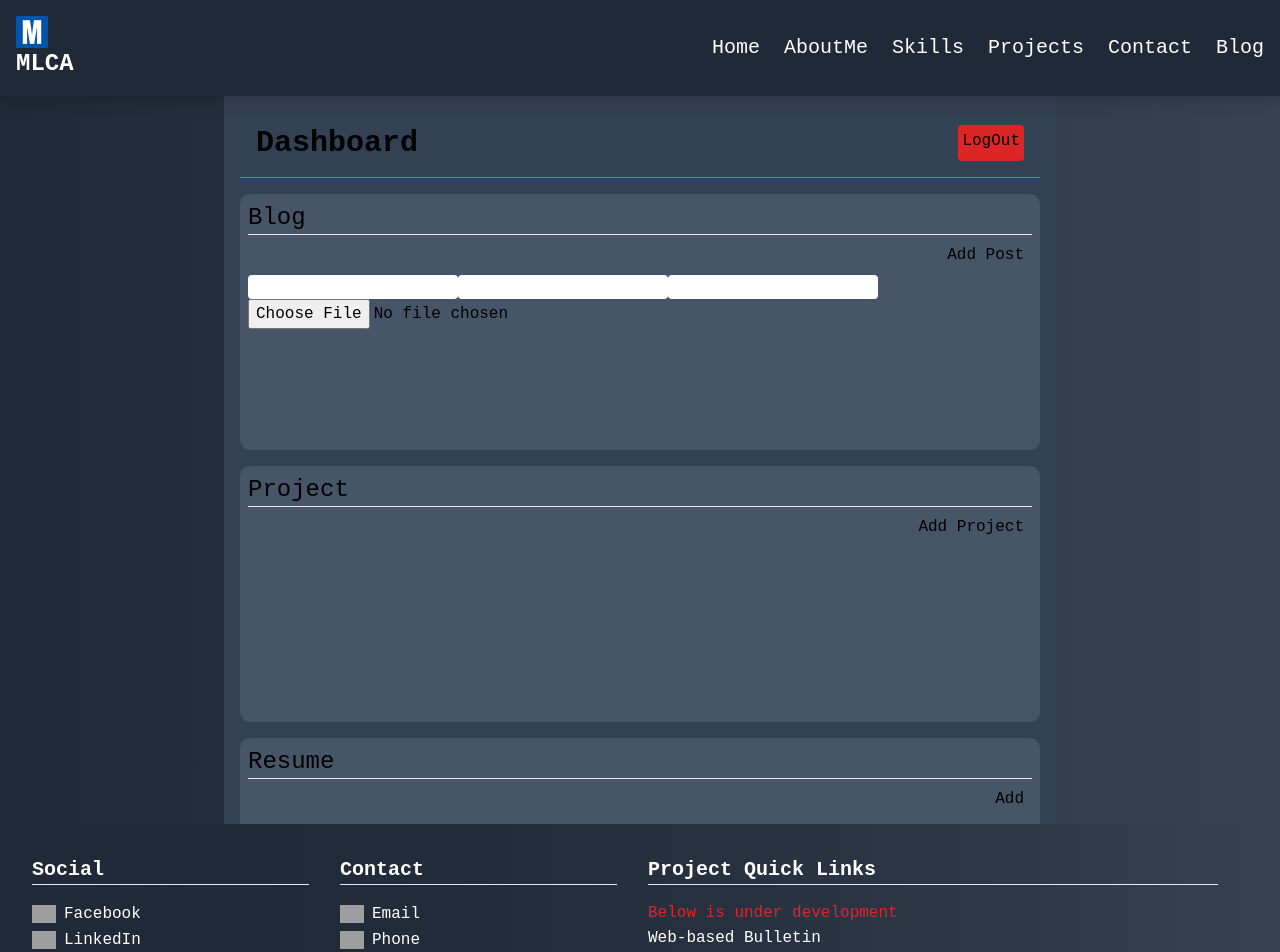
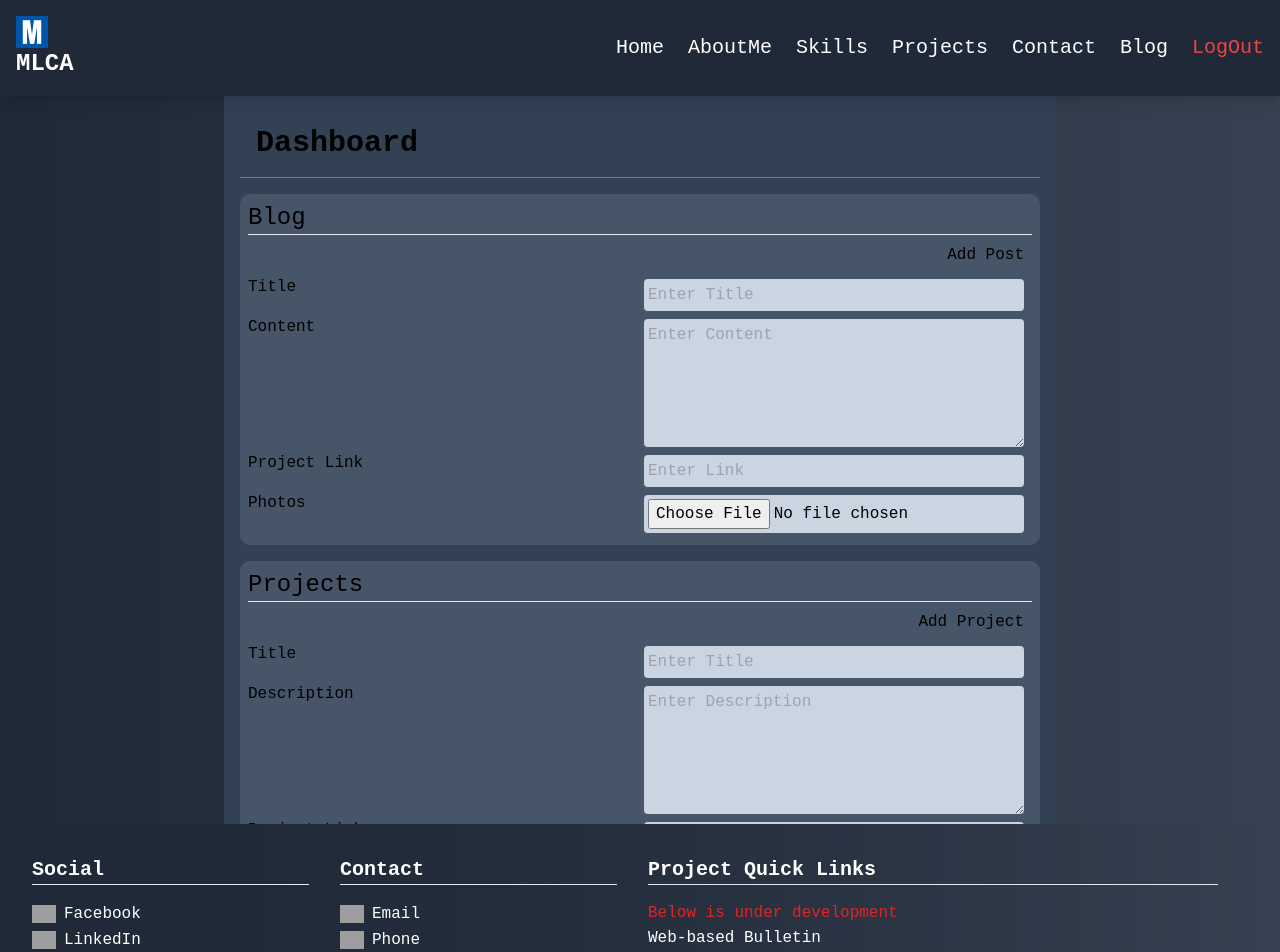
Before and after one commit to MichaelLesterAguhob/My-Portfolio-MERN-, a React (Create React App) app in the folder client/: page /admin-dashboard in a window 1280 px wide. Shown: the top 952 px of the page. Built offline with nearby package versions, Linux system fonts and the light colour scheme; sample sign-in values are in the browser's storage; grey boxes are pictures that could not be loaded; the HTML template or start-up script is replaced by a standard one.

Commit message:
Done dashboard design

```diff
--- a/client/src/components/Navbar.jsx
+++ b/client/src/components/Navbar.jsx
@@ -1,7 +1,10 @@
-import React, { useEffect, useState } from "react";
+import React, { useContext, useEffect, useState } from "react";
 import { NavLink, useLocation } from "react-router-dom";
+import UserContext from "../userContext";
 
 const Navbar = () => {
+  const { user } = useContext(UserContext);
+
   const [isMenuOpen, setIsMenuOpen] = useState(false);
   const toggleMenu = () => setIsMenuOpen(!isMenuOpen);
   const closeMenu = () => setIsMenuOpen(false);
@@ -9,14 +12,13 @@ const Navbar = () => {
   const location = useLocation();
 
   useEffect(() => {
-    if(location.hash) {
+    if (location.hash) {
       const element = document.getElementById(location.hash.slice(1));
-      if(element) {
-        element.scrollIntoView({behavior: "smooth"})
+      if (element) {
+        element.scrollIntoView({ behavior: "smooth" });
       }
     }
-  }, [location])
-
+  }, [location]);
 
   return (
     <nav className={`bg-gray-800 p-4 shadow-lg w-full fixed top-0 z-20`}>
@@ -77,6 +79,15 @@ const Navbar = () => {
           >
             Blog
           </NavLink>
+
+          {localStorage.getItem("token") !== null ? (
+            <NavLink
+              to={"/logout"}
+              className="text-red-500 rounded hover:bg-red-500 hover:text-white"
+            >
+              LogOut
+            </NavLink>
+          ) : null}
         </div>
 
         {/* Mobile Hamburger Menu Button */}
@@ -152,6 +163,15 @@ const Navbar = () => {
         >
           Blog
         </NavLink>
+
+        {localStorage.getItem("token") !== null ? (
+            <NavLink
+              to={"/logout"}
+              className="block py-2 text-red-500 rounded hover:bg-red-500 hover:text-white"
+            >
+              LogOut
+            </NavLink>
+          ) : null}
       </div>
     </nav>
   );
--- a/client/src/pages/AdminDashboard.jsx
+++ b/client/src/pages/AdminDashboard.jsx
@@ -1,9 +1,38 @@
-import React, { useContext } from "react";
+import React, { useContext, useEffect, useState } from "react";
 import { NavLink, Navigate } from "react-router-dom";
 import UserContext from "../userContext";
 
 const AdminDashboard = () => {
   const { user } = useContext(UserContext);
+
+  const [addPostBtn, setAddPostBtn] = useState(false);
+  const [addProjBtn, setAddProjBtn] = useState(false);
+
+  const [postTitle, setPostTitle] = useState("");
+  const [content, setContent] = useState("");
+  const [postProjectLink, setPostProjLink] = useState("");
+
+  const [title, setTitle] = useState("");
+  const [description, setDescription] = useState("");
+  const [link, setLink] = useState("");
+
+  const [photos, setPhotos] = useState("");
+
+  useEffect(() => {
+    if (title && description && link) {
+      setAddProjBtn(true);
+    } else {
+      setAddProjBtn(false);
+    }
+  }, [title, description, link]);
+
+  useEffect(() => {
+    if (postTitle && content && postProjectLink) {
+      setAddPostBtn(true);
+    } else {
+      setAddPostBtn(false);
+    }
+  }, [postTitle, content, postProjectLink]);
 
   return user._id === null || localStorage.getItem("token") === null ? (
     <Navigate to={"/login/mlca"} />
@@ -12,41 +41,154 @@ const AdminDashboard = () => {
       <div className="bg-slate-700 w-[90%] md:w-[65%] mx-auto p-4 overflow-y-scroll">
         <div className="relative md:flex justify-between border-b border-blue-500 p-4 pt-[85px]">
           <h1 className="text-3xl font-bold">Dashboard</h1>
-          <NavLink
-            to={"/logout"}
-            className="absolute md:static top-0 right-0 p-1 bg-red-600 rounded hover:text-xl"
-          >
-            LogOut
-          </NavLink>
+
         </div>
 
-        <div className="manage-projects bg-slate-600 p-2 h-1/3 mt-4 rounded-[10px]">
+        {/* ADDING BLOG POST */}
+        <div className="manage-projects bg-slate-600 p-2 mt-4 rounded-[10px]">
           <h1 className="text-2xl">Blog</h1>
           <div className="border-t p-2 flex justify-end">
-            <button type="button" className="btn btn-accent text-black">
+            <button
+              type="button"
+              className="btn btn-accent text-black"
+              disabled={!addPostBtn}
+            >
               Add Post
             </button>
           </div>
-          <input type="text" name="title" id="title" className="rounded" />
-          <input type="text" name="description" id="description" className="rounded" />
-          <input type="text" name="link" id="link" className="rounded" />
-          <input type="file" name="photos" id="photos" className="rounded" />
+
+          <div className="grid lg:grid-cols-2">
+            <label>Title</label>
+            <input
+              type="text"
+              name="post_title"
+              id="post_title"
+              className="rounded bg-slate-300 text-black focus:outline-none focus:ring-2 focus:ring-blue-500 w-full md:w-[97%] p-1 m-1"
+              value={postTitle}
+              onChange={(e) => {
+                setPostTitle(e.target.value);
+              }}
+              placeholder="Enter Title"
+            />
+
+            <label>Content</label>
+            <textarea
+              type="textA+rea"
+              name="content"
+              id="content"
+              rows="5"
+              className="rounded bg-slate-300 text-black focus:outline-none focus:ring-2 focus:ring-blue-500 w-full md:w-[97%] p-1 m-1"
+              value={content}
+              onChange={(e) => {
+                setContent(e.target.value);
+              }}
+              placeholder="Enter Content"
+            ></textarea>
+
+            <label>Project Link</label>
+            <input
+              type="text"
+              name="link"
+              id="link"
+              className="rounded bg-slate-300 text-black focus:outline-none focus:ring-2 focus:ring-blue-500 w-full md:w-[97%] p-1 m-1"
+              value={postProjectLink}
+              onChange={(e) => {
+                setPostProjLink(e.target.value);
+              }}
+              placeholder="Enter Link"
+            />
+
+            <label>Photos</label>
+            <input
+              type="file"
+              name="photos"
+              id="photos"
+              className="rounded bg-slate-300 text-black focus:outline-none focus:ring-2 focus:ring-blue-500 w-full md:w-[97%] p-1 m-1 hover:cursor-pointer"
+              // value={}
+              // onChange={(e) => {}}
+            />
+          </div>
         </div>
 
-        <div className="manage-projects bg-slate-600 p-2 h-1/3 mt-4 rounded-[10px]">
-          <h1 className="text-2xl">Project</h1>
+      {/* ADDING PROJECTS */}
+        <div className="manage-projects bg-slate-600 p-2 mt-4 rounded-[10px]">
+          <h1 className="text-2xl">Projects</h1>
           <div className="border-t p-2 flex justify-end">
-            <button type="button" className="btn btn-accent text-black">
+            <button
+              type="button"
+              className="btn btn-accent text-black"
+              disabled={!addProjBtn}
+            >
               Add Project
             </button>
           </div>
+
+          <div className="grid lg:grid-cols-2">
+            <label>Title</label>
+            <input
+              type="text"
+              name="title"
+              id="title"
+              className="rounded bg-slate-300 text-black focus:outline-none focus:ring-2 focus:ring-blue-500 w-full md:w-[97%] p-1 m-1"
+              value={title}
+              onChange={(e) => {
+                setTitle(e.target.value);
+              }}
+              placeholder="Enter Title"
+            />
+
+            <label>Description</label>
+            <textarea
+              type="textA+rea"
+              name="description"
+              id="description"
+              rows="5"
+              className="rounded bg-slate-300 text-black focus:outline-none focus:ring-2 focus:ring-blue-500 w-full md:w-[97%] p-1 m-1"
+              value={description}
+              onChange={(e) => {
+                setDescription(e.target.value);
+              }}
+              placeholder="Enter Description"
+            ></textarea>
+
+            <label>Project Link</label>
+            <input
+              type="text"
+              name="link"
+              id="link"
+              className="rounded bg-slate-300 text-black focus:outline-none focus:ring-2 focus:ring-blue-500 w-full md:w-[97%] p-1 m-1"
+              value={link}
+              onChange={(e) => {
+                setLink(e.target.value);
+              }}
+              placeholder="Enter Link"
+            />
+
+            <label>Project Photos</label>
+            <input
+              type="file"
+              name="photos"
+              id="photos"
+              className="rounded bg-slate-300 text-black focus:outline-none focus:ring-2 focus:ring-blue-500 w-full md:w-[97%] p-1 m-1 hover:cursor-pointer"
+              // value={}
+              // onChange={(e) => {}}
+            />
+          </div>
         </div>
 
-        <div className="manage-projects bg-slate-600 p-2 h-1/3 mt-4 rounded-[10px]">
+      {/* RESUME */}
+        <div className="manage-projects bg-slate-600 p-2 mt-4 rounded-[10px]">
           <h1 className="text-2xl">Resume</h1>
-          <div className="border-t p-2 flex justify-end">
-            <button type="button" className="btn btn-accent text-black">
-              Add
+          <div className="border-t p-2 flex flex-col md:flex-row justify-between items-center">
+            <input
+              type="file"
+              name="resume"
+              id="resume"
+              className="rounded bg-slate-300 text-black focus:outline-none focus:ring-2 focus:ring-blue-500 w-full md:w-[50%] hover:cursor-pointer p-1 mt-2"
+            />
+            <span className="text-sm text-green-500 mx-1 w-full md:w-auto"><strong>Uploaded:</strong> resume.pdf</span>
+            <button type="button" className="btn btn-accent text-black mt-2 w-full md:w-auto">
+              Save
             </button>
           </div>
         </div>
```
